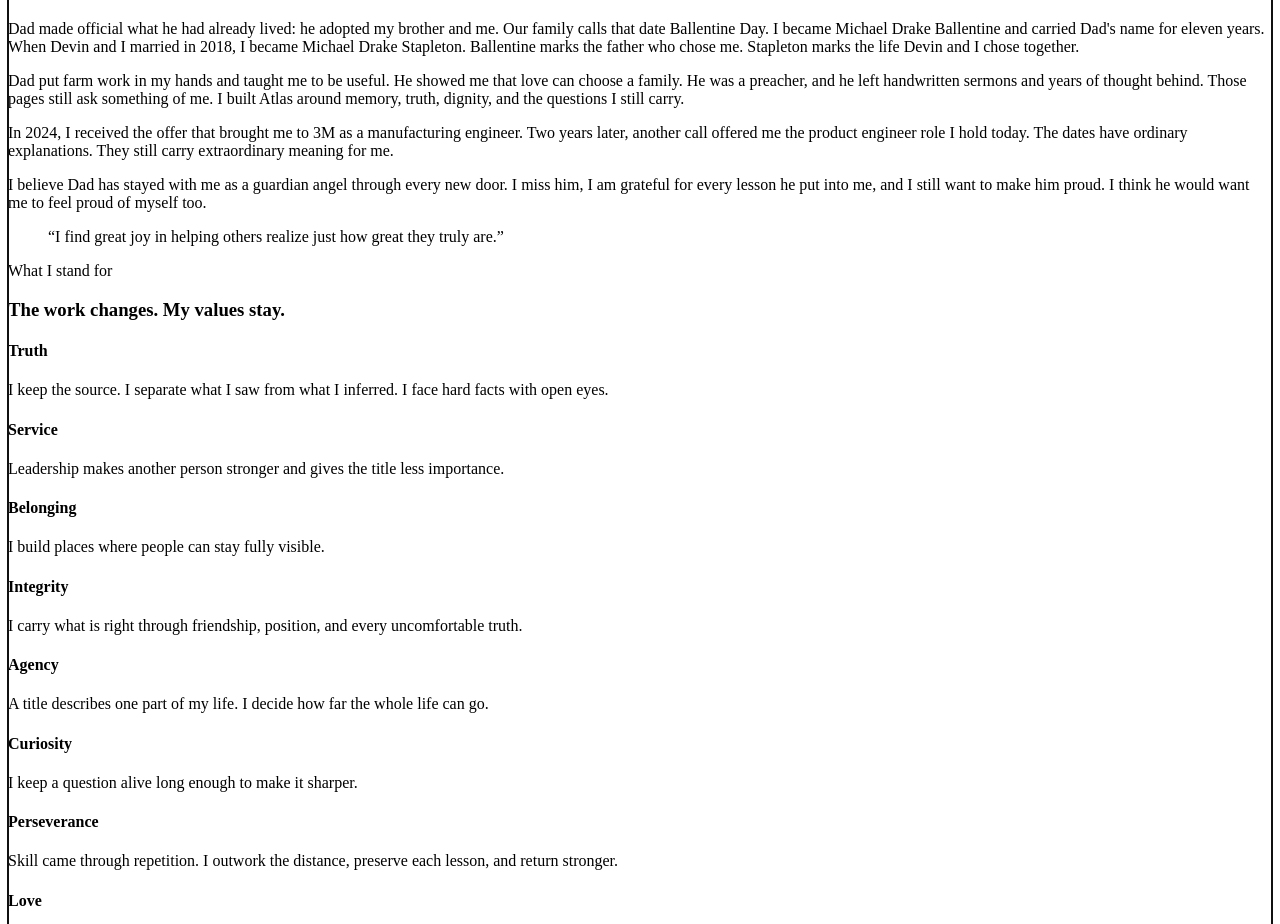
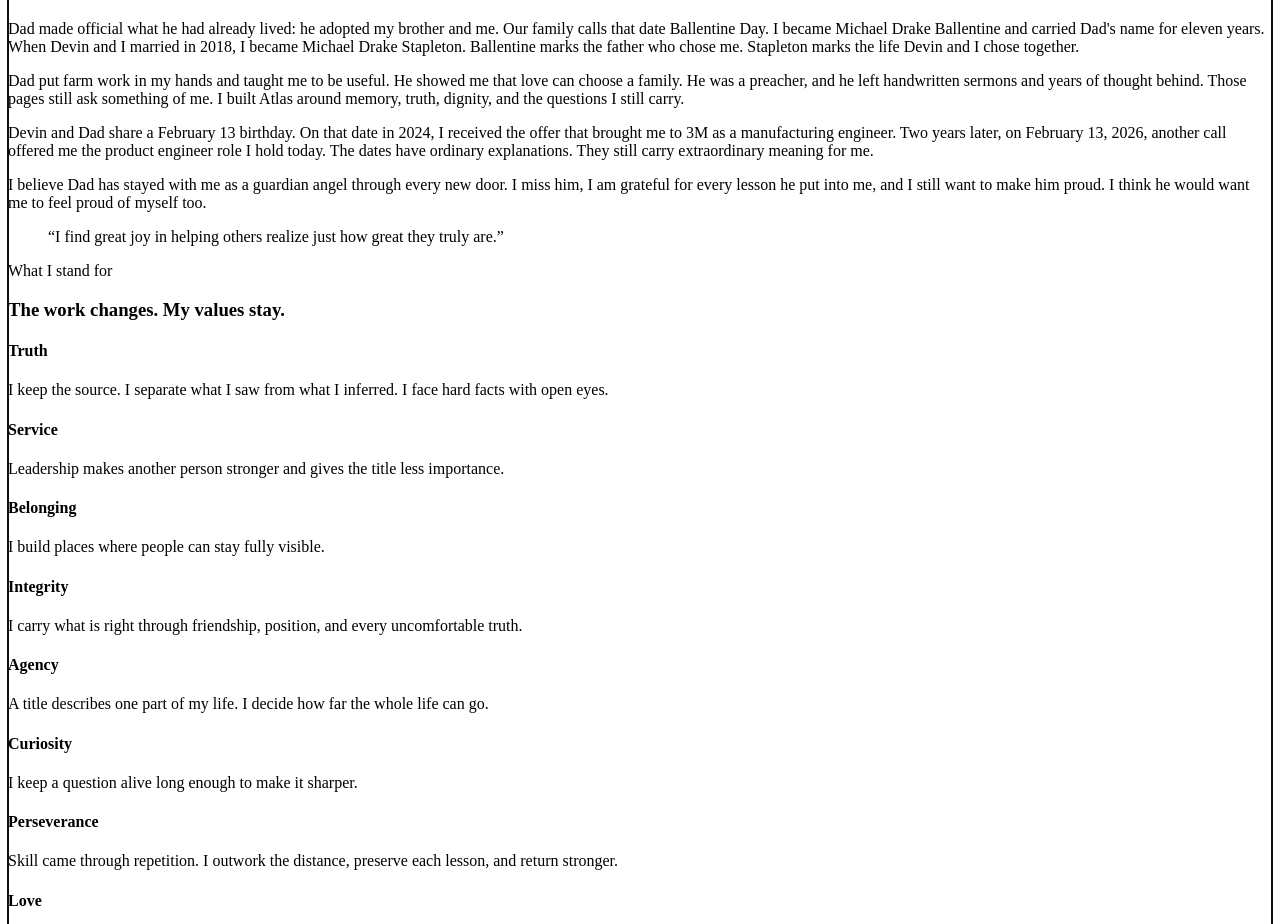
Before and after one commit to dhgmonkey/drakestapleton.com, a React (Vite) app: page / in a window 1280 px wide. Shown: the part 3060-3984 px from the top of the page. Built offline with nearby package versions, Linux system fonts and the light colour scheme.

Commit message:
Name February 13 on the Ballentine Day 3M doors
Ballentine Day stays December 3, 2007. The 3M doors on that card now name February 13, Dad and Devin's shared birthday.

```diff
--- a/src/pages/HomePage.tsx
+++ b/src/pages/HomePage.tsx
@@ -273,8 +273,9 @@ export function HomePage() {
               I still carry.
             </p>
             <p>
-              In 2024, I received the offer that brought me to 3M as a manufacturing engineer. Two years
-              later, another call offered me the product engineer role I hold today. The dates have ordinary
+              Devin and Dad share a February 13 birthday. On that date in 2024, I received the offer
+              that brought me to 3M as a manufacturing engineer. Two years later, on February 13, 2026,
+              another call offered me the product engineer role I hold today. The dates have ordinary
               explanations. They still carry extraordinary meaning for me.
             </p>
             <p>
```
